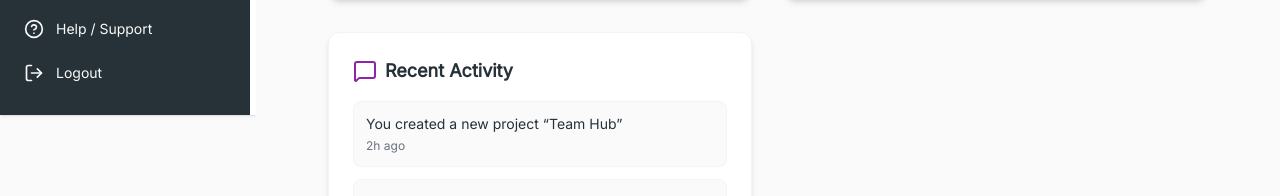
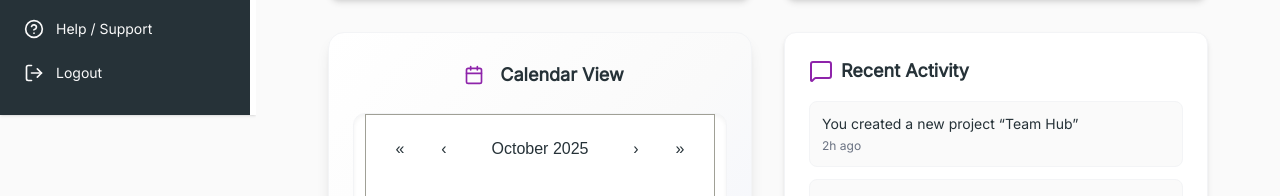
Before and after one commit to BK-Bagchi/collab-space, a React (Vite) app: page /dashboard in a window 1280 px wide. Shown: the part 756-952 px from the top of the page. Built offline with nearby package versions, Linux system fonts and the light colour scheme; no server answers; sample sign-in values are in the browser's storage.

Commit message:
Calender view added to dashboard home

```diff
--- a/src/pages/Dashboard/Home.jsx
+++ b/src/pages/Dashboard/Home.jsx
@@ -6,6 +6,7 @@ import { useAuth } from "../../hooks/useAuth";
 import { DashboardAPI, ProjectAPI, TaskAPI } from "../../api";
 import UpcomingDeadlines from "./Components/UpcomingDeadlines";
 import OverdueTasks from "./Components/OverdueTasks";
+import TaskCalendar from "./TaskCalender";
 
 const DashboardHome = () => {
   const { user } = useAuth();
@@ -170,6 +171,9 @@ const DashboardHome = () => {
         {/* Overdue tasks */}
         <OverdueTasks {...{ overdueTasks }} />
 
+        {/* Task Calendar */}
+        <TaskCalendar />
+
         {/* Recent Activity */}
         <div className="bg-white p-6 rounded-xl shadow-md border border-gray-100">
           <div className="flex items-center gap-2 mb-4">
--- a/src/pages/Dashboard/TaskCalender.jsx
+++ b/src/pages/Dashboard/TaskCalender.jsx
@@ -61,7 +61,7 @@ const TaskCalendar = () => {
           <CalendarIcon className="text-vibrantPurple w-5 h-5" />
         </div>
         <h2 className="text-lg font-semibold text-charcoalGray">
-          Upcoming Deadlines
+          Calendar View
         </h2>
       </div>
 
```
